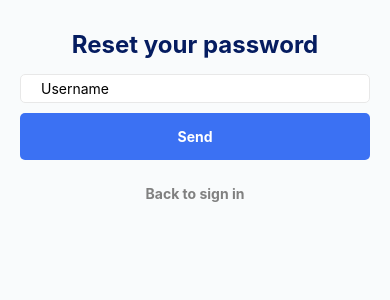
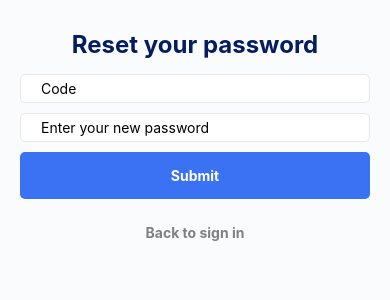
Before and after one commit to Danricode/FormValidation, a React Native app: screen / in a window 390 px wide. Shown: the top 300 px of the page. Built offline with nearby package versions, Linux system fonts and the light colour scheme.

Commit message:
Reset password screen made

```diff
--- a/App.js
+++ b/App.js
@@ -4,11 +4,12 @@
 import SignUpScreen from "./src/screens/SignUpScreen";
 import ConfirmEmailScreen from "./src/screens/ConfirmEmailScreen/ConfirmEmailScreen";
 import ForgotPasswordScreen from "./src/screens/ForgotPasswordScreen/ForgotPasswordScreen";
+import NewPasswordScreen from "./src/screens/NewPasswordScreen/NewPasswordScreen";
 
 const App = () => {
   return (
     <SafeAreaView style={styles.root}>
-      <ForgotPasswordScreen/>
+      <NewPasswordScreen/>
     </SafeAreaView>
   );
 };
--- /dev/null
+++ b/src/screens/NewPasswordScreen/NewPasswordScreen.js
@@ -0,0 +1,69 @@
+import React, { useState } from "react";
+import { View, Text, StyleSheet, ScrollView } from "react-native";
+import CustomInput from "../../components/CustomInput/CustomInput";
+import CustomButton from "../../components/CustomButton/CustomButton";
+
+const NewPasswordScreen = () => {
+  const [code, setCode] = useState("");
+  const [newPassword, setNewPassword] = useState("");
+
+  const onSubmitPress = () => {
+    console.warn("OnSubmitPress");
+  };
+
+  const onSignInPress = () => {
+    console.warn("onSignInPress");
+  };
+
+  return (
+    <ScrollView>
+      <View style={styles.root}>
+        <Text style={styles.title}>Reset your password</Text>
+
+        <CustomInput
+          placeholder="Code"
+          value={code}
+          setValue={setCode}
+          secureTextEntry={true}
+        />
+
+<CustomInput
+          placeholder="Enter your new password"
+          value={newPassword}
+          setValue={setNewPassword}
+          secureTextEntry={true}
+        />
+
+        <CustomButton text="Submit" onPress={onSubmitPress} />
+
+        <CustomButton
+          text="Back to sign in"
+          onPress={onSignInPress}
+          type="TERTIARY"
+        />
+      </View>
+    </ScrollView>
+  );
+};
+
+const styles = StyleSheet.create({
+  root: {
+    alignItems: "center",
+    padding: 20,
+  },
+  title: {
+    fontSize: 24,
+    fontWeight: "bold",
+    color: "#051C60",
+    margin: 10,
+  },
+  text: {
+    color: "gray",
+    marginVertical: 10,
+  },
+  link: {
+    color: "#FDB075",
+  },
+});
+
+export default NewPasswordScreen;
--- /dev/null
+++ b/src/screens/NewPasswordScreen/index.js
@@ -0,0 +1 @@
+export {NewPasswordScreen} from './NewPasswordScreen';
```
